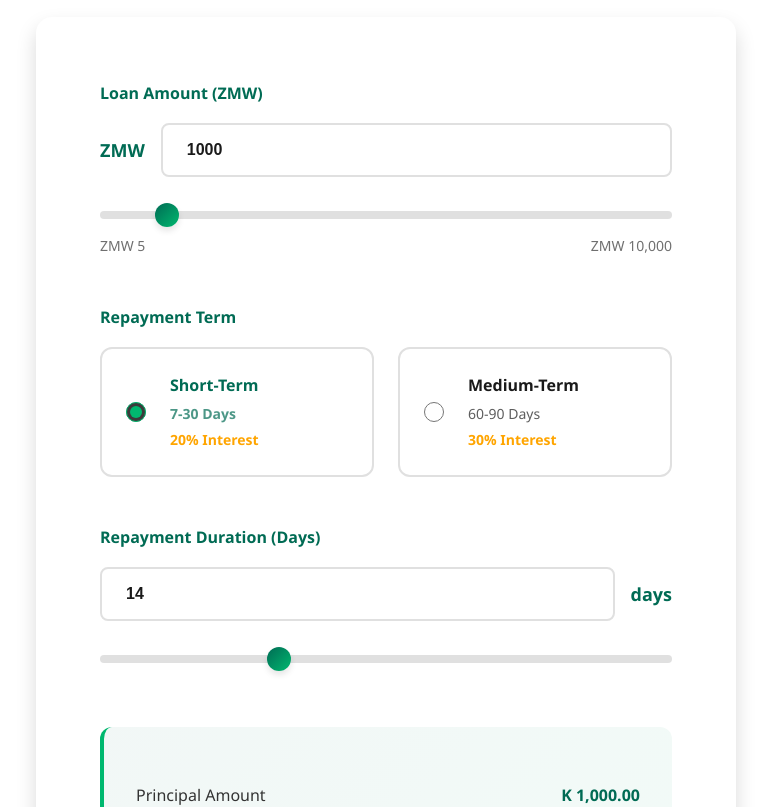
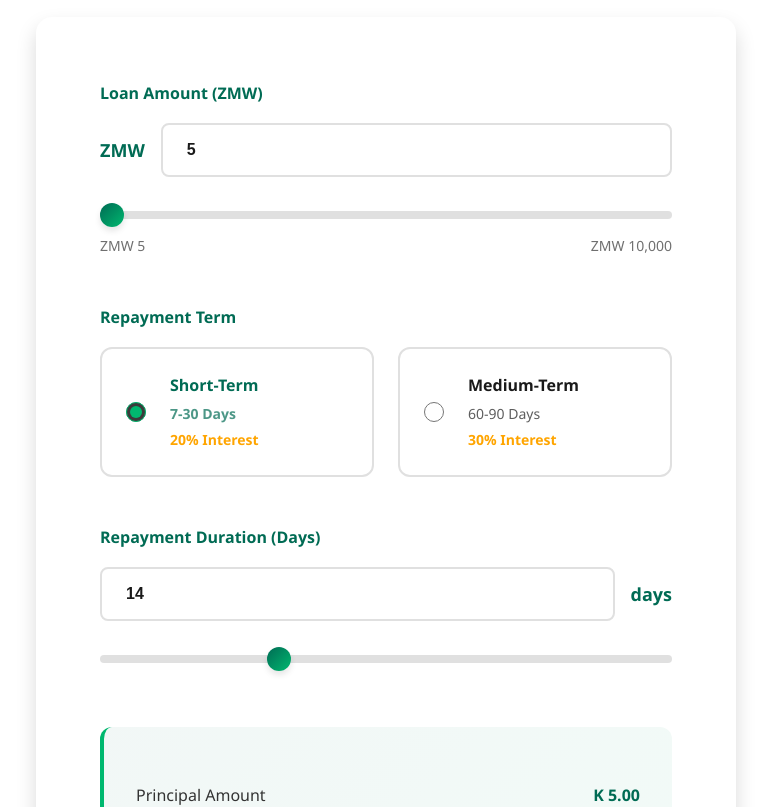
Before and after one commit to mstembo127-ai/sekelela-loans, a plain HTML site: page index.html in a window 1280 px wide. Shown: the part 780-1587 px from the top of the page, without its empty margins (254-1025 px from the left). Drawn offline with Linux system fonts and the light colour scheme.

Commit message:
Update index.html

```diff
--- a/index.html
+++ b/index.html
@@ -71,7 +71,7 @@
                             class="loan-input"
                             min="5"
                             max="10000"
-                            value="1000"
+                            value="1"
                             step="1"
                             onchange="updateCalculator()"
                             oninput="updateCalculator()"
@@ -83,7 +83,7 @@
                         class="loan-slider"
                         min="5"
                         max="10000"
-                        value="1000"
+                        value="1"
                         step="1"
                         onchange="updateCalculator()"
                         oninput="updateCalculator()"
```
